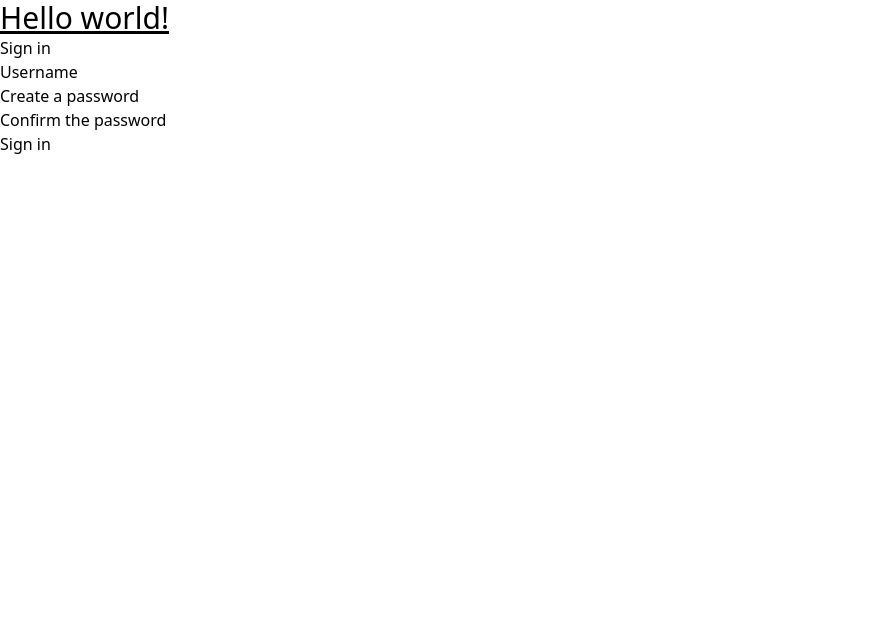
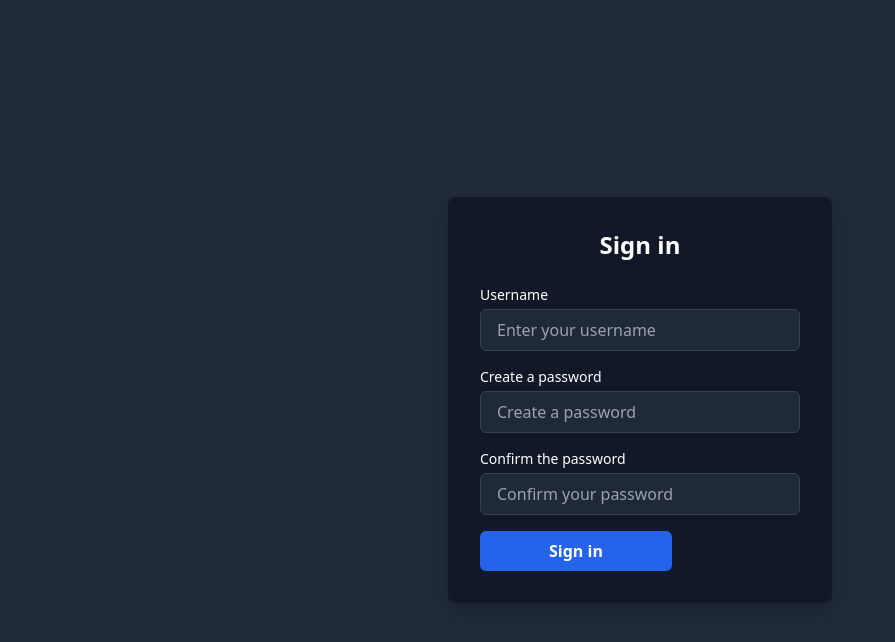
Before and after one commit to Fouzamer/Project-00, a website: page src/index.html in a window 1280 px wide. Shown: the whole page, without its empty margins (0-895 px from the left). Drawn offline with nearby package versions, Linux system fonts and the light colour scheme.

Commit message:
first commmit

```diff
--- a/src/index.html
+++ b/src/index.html
@@ -6,62 +6,60 @@
   <link href="./output.css" rel="stylesheet">
 </head>
 <body>
-  <h1 class="text-3xl underline">
-    Hello world!
-  </h1>
-  <div className="min-h-screen flex items-center justify-center bg-gray-50 py-12 px-4 sm:px-6 lg:px-8">
-    <div className="max-w-md w-full space-y-8 bg-white p-8 rounded-lg shadow-md">
-      <h2 className="mt-6 text-center text-3xl font-bold text-gray-900">
-        Sign in
-      </h2>
-      <form className="mt-8 space-y-6">
-        <div className="space-y-4">
+
+<html lang="en">
+<head>
+  <meta charset="UTF-8">
+  <meta name="viewport" content="width=device-width, initial-scale=1.0">
+  <title>Sign In Form</title>
+  <script src="https://cdn.tailwindcss.com"></script>
+</head>
+<body class="bg-gray-800 flex items-center justify-center min-h-screen">
+  <div class="bg-gray-900 text-white p-8 rounded-lg shadow-lg max-w-sm w-full">
+    <h2 class="text-center text-2xl font-bold mb-6">Sign in</h2>
+    <form action="#" class="space-y-4">
       <div>
-            <label htmlFor="username" className="text-sm text-gray-500">
-              Username
-            </label>
+        <label for="username" class="block text-sm font-medium mb-1">Username</label>
         <input
+          type="text"
           id="username"
           name="username"
-              type="text"
+          class="w-full px-4 py-2 border border-gray-700 rounded-md bg-gray-800 text-white placeholder-gray-400 focus:ring-2 focus:ring-blue-500 focus:outline-none"
+          placeholder="Enter your username"
           required
-              className="appearance-none rounded relative block w-full px-3 py-2 border border-gray-300 focus:outline-none focus:ring-blue-500 focus:border-blue-500"
         />
       </div>
       <div>
-            <label htmlFor="password" className="text-sm text-gray-500">
-              Create a password
-            </label>
+        <label for="password" class="block text-sm font-medium mb-1">Create a password</label>
         <input
+          type="password"
           id="password"
           name="password"
-              type="password"
+          class="w-full px-4 py-2 border border-gray-700 rounded-md bg-gray-800 text-white placeholder-gray-400 focus:ring-2 focus:ring-blue-500 focus:outline-none"
+          placeholder="Create a password"
           required
-              className="appearance-none rounded relative block w-full px-3 py-2 border border-gray-300 focus:outline-none focus:ring-blue-500 focus:border-blue-500"
         />
       </div>
       <div>
-            <label htmlFor="confirm-password" className="text-sm text-gray-500">
-              Confirm the password
-            </label>
+        <label for="confirm-password" class="block text-sm font-medium mb-1">Confirm the password</label>
         <input
+          type="password"
           id="confirm-password"
           name="confirm-password"
-              type="password"
+          class="w-full px-4 py-2 border border-gray-700 rounded-md bg-gray-800 text-white placeholder-gray-400 focus:ring-2 focus:ring-blue-500 focus:outline-none"
+          placeholder="Confirm your password"
           required
-              className="appearance-none rounded relative block w-full px-3 py-2 border border-gray-300 focus:outline-none focus:ring-blue-500 focus:border-blue-500"
         />
       </div>
-        </div>
-
       <button
         type="submit"
-          className="group relative w-full flex justify-center py-2 px-4 border border-transparent text-sm font-medium rounded-md text-white bg-cyan-400 hover:bg-cyan-500 focus:outline-none focus:ring-2 focus:ring-offset-2 focus:ring-cyan-500"
+        class="place-content-center w-[60%] bg-blue-600 hover:bg-blue-700 text-white font-semibold py-2 px-4 rounded-md transition duration-200"
       >
         Sign in
       </button>
     </form>
   </div>
-  </div>
 </body>
 </html>
+</body>
+</html>
```
Lines whose indentation alone changed are shown as unchanged.
